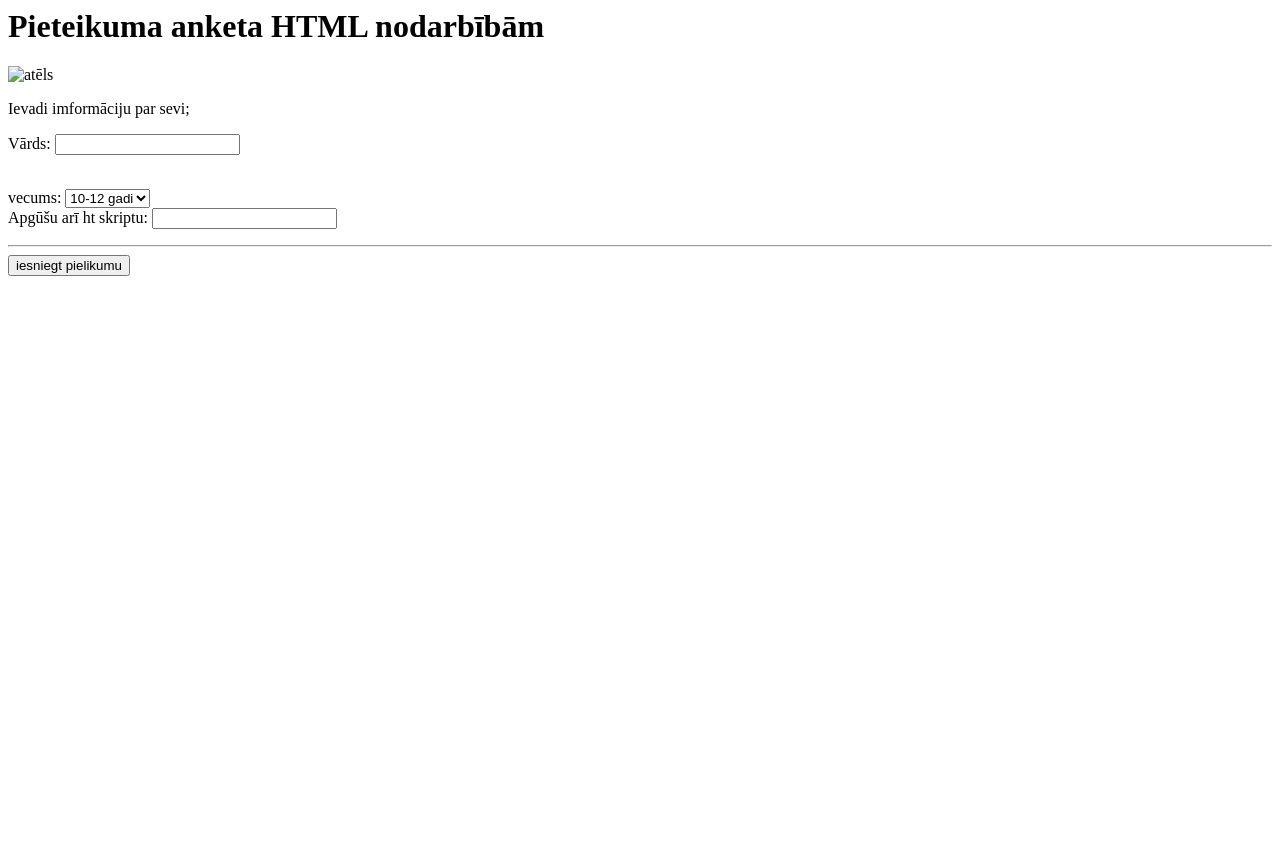
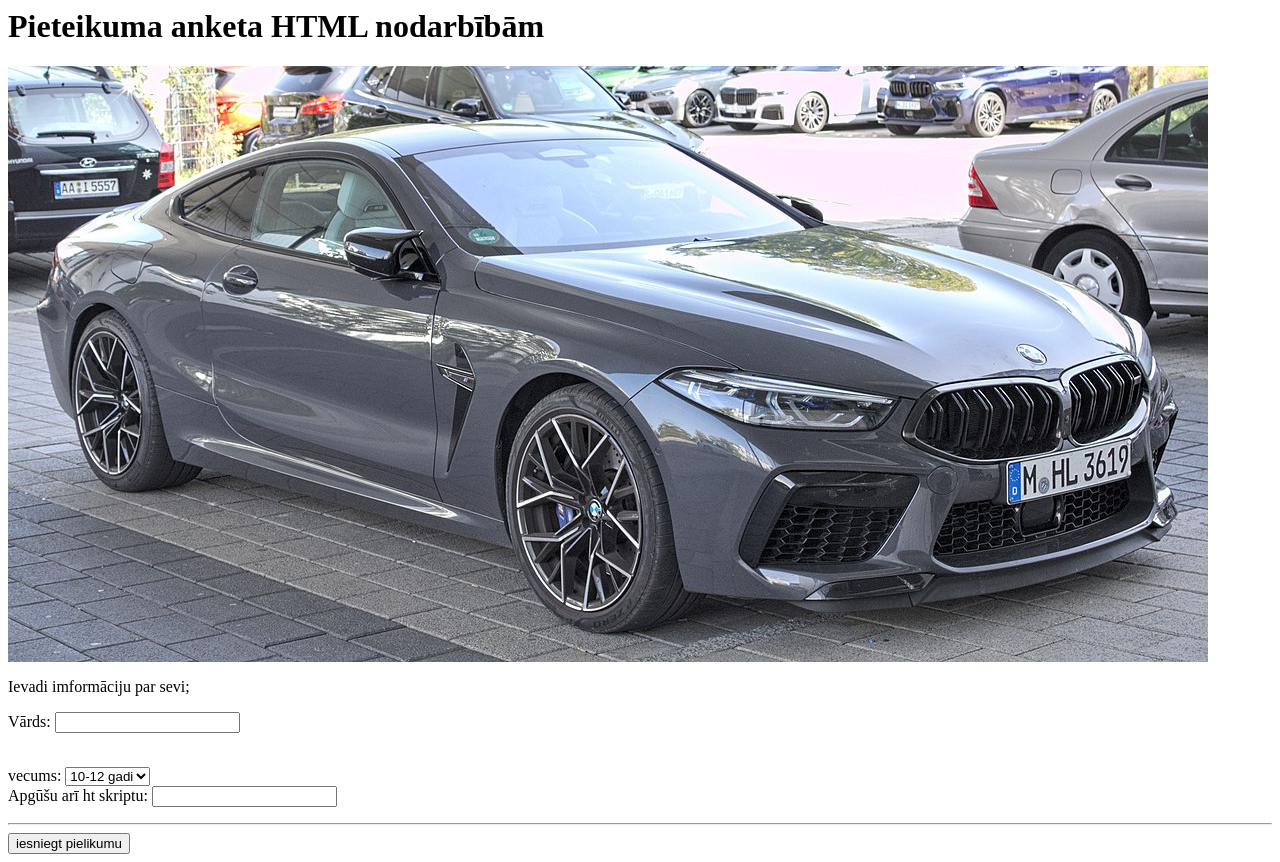
Before and after one commit to mmattiss1/pirmais, a plain HTML site: page index.html in a window 1280 px wide. Before the commit the page ends 800 px from the top, so only its background shows below. Drawn offline with Linux system fonts and the light colour scheme.

Commit message:
Update index.html

```diff
--- a/index.html
+++ b/index.html
@@ -7,7 +7,7 @@
 <body>
   <div class="areJKaste">
     <h1> Pieteikuma anketa HTML nodarbībām </h1>
-      <img src="atteli/2020 M8.jpg" alt="atēls">
+      <img src="atēli/2020 M8.jpg" alt="atēls">
       <p> Ievadi imformāciju par sevi;</p>
       <form>
           <label for="Vārds"> Vārds:</label>
```
